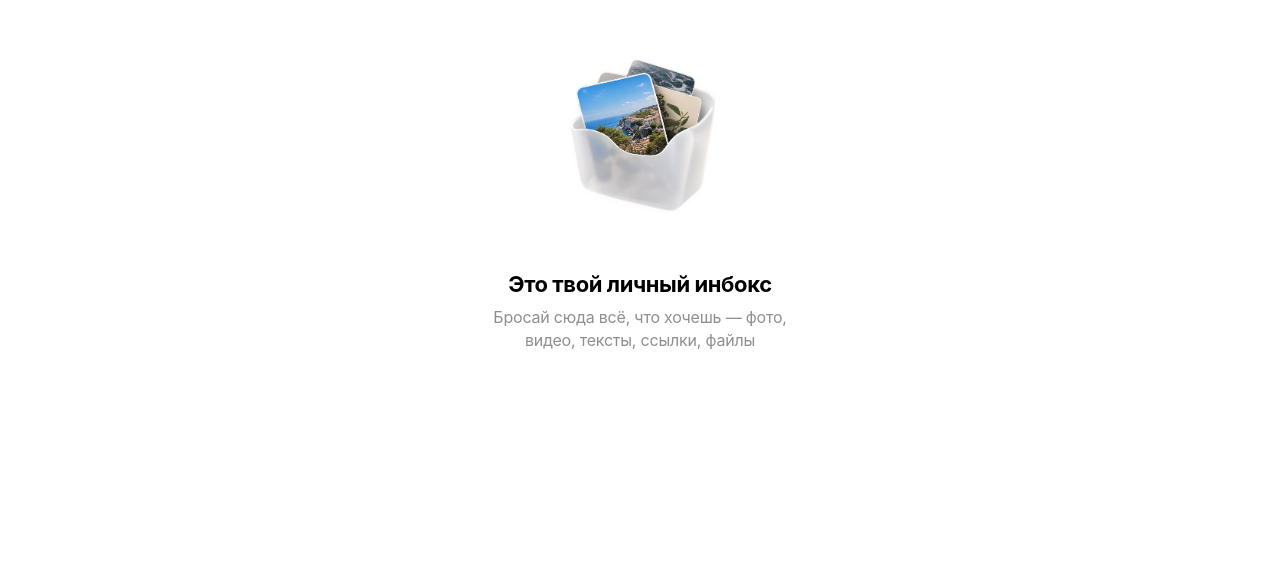
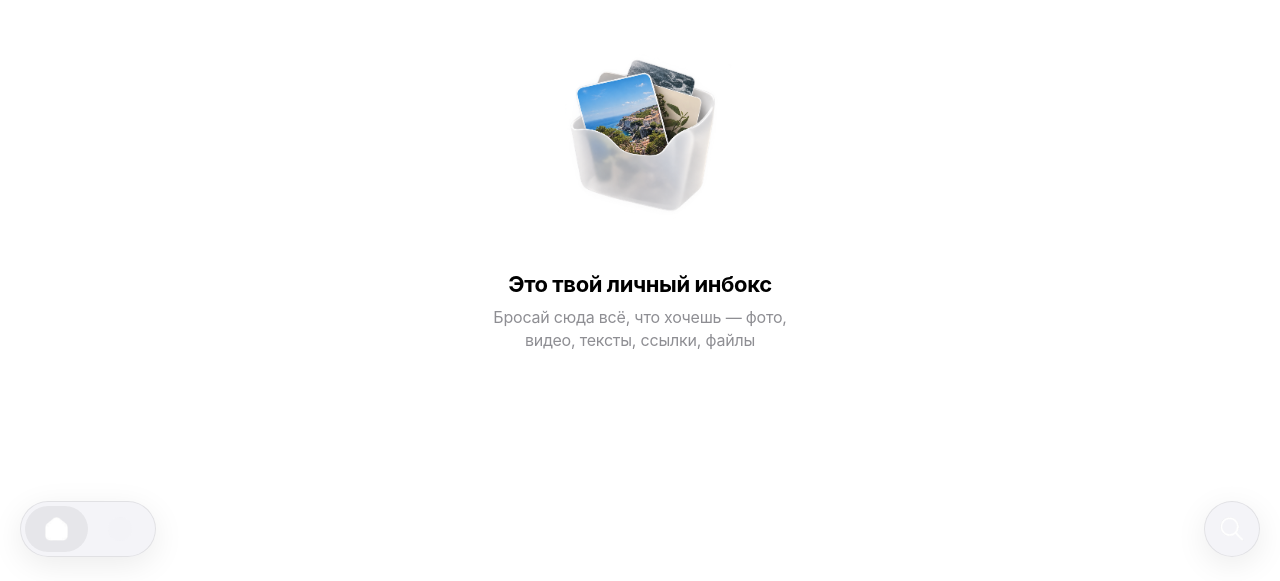
Before and after one commit to jango100500-ui/butterfly, a React (Vite) app: page / in a window 1280 px wide. Shown: the part 219-800 px from the top of the page. Built offline with nearby package versions, Linux system fonts and the light colour scheme.

Commit message:
Update app.tsx

```diff
--- a/src/app/app.tsx
+++ b/src/app/app.tsx
@@ -1,10 +1,12 @@
 import React from 'react';
 import { Empty } from '../uis/empty';
+import { Tabs } from '../uis/tabs';
 
 export const App: React.FC = () => {
   return (
-    <main style={{ flex: 1, width: '100%', height: '100%' }}>
+    <main style={{ position: 'relative', flex: 1, width: '100%', height: '100%' }}>
       <Empty />
+      <Tabs />
     </main>
   );
 };
```
